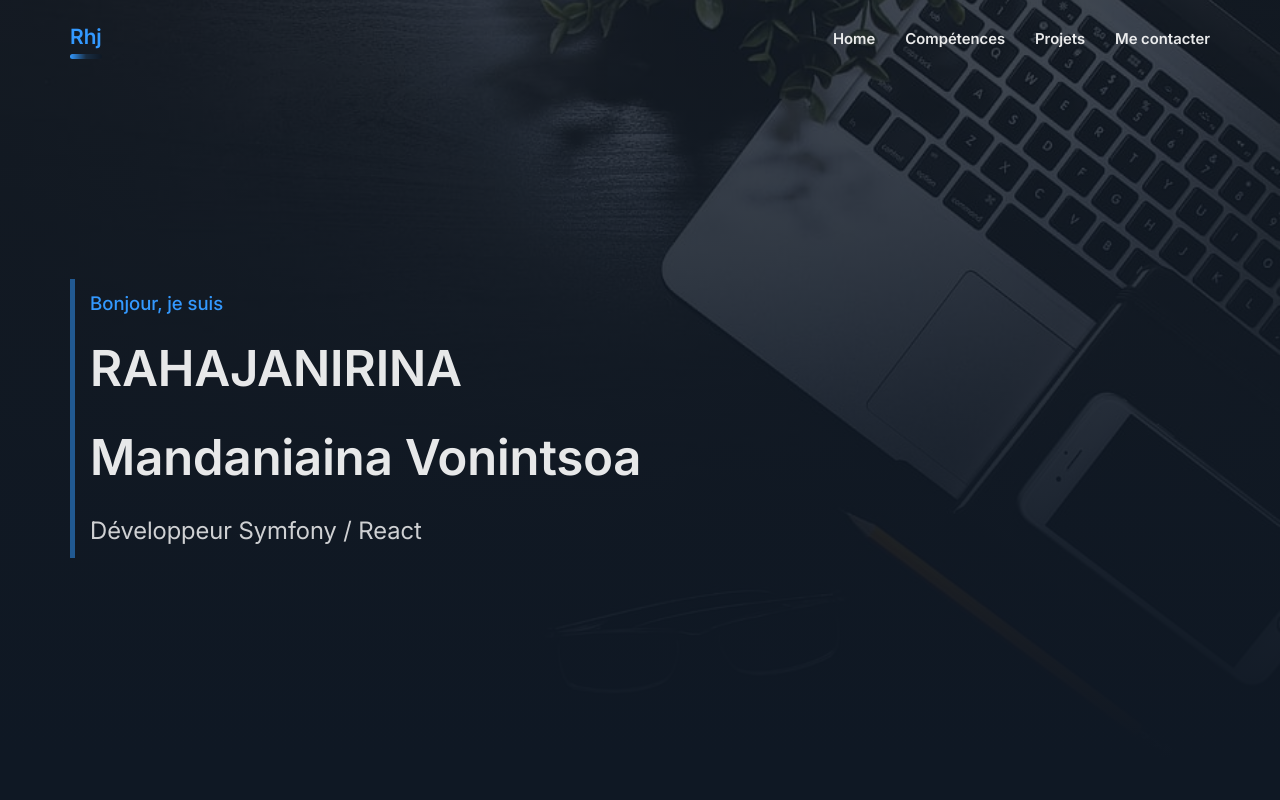
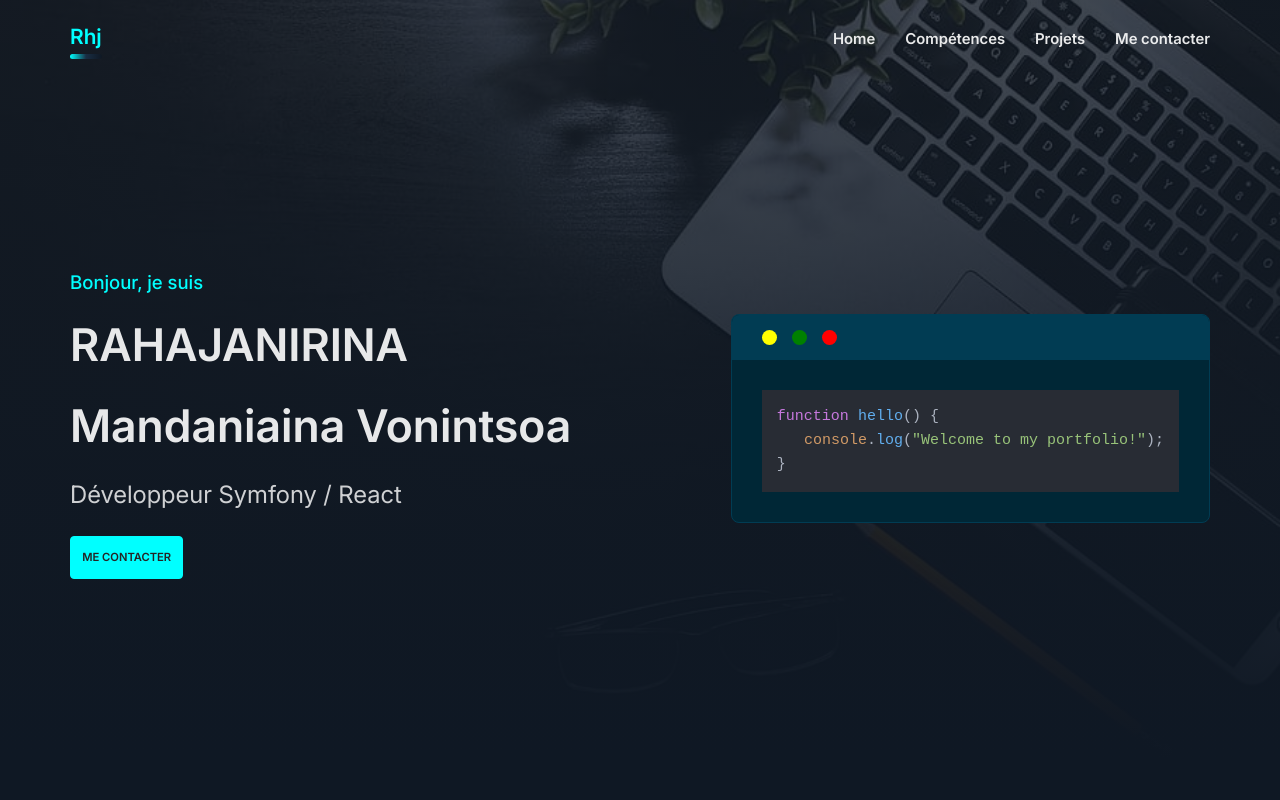
Before and after one commit to manda07tsou/portfolio, a React (Vite) app: page / in a window 1280 px wide. Shown: the top 800 px of the page. Built offline with nearby package versions, Linux system fonts and the light colour scheme.

Commit message:
style: primary color

```diff
--- a/index.html
+++ b/index.html
@@ -4,6 +4,11 @@
     <meta charset="UTF-8" />
     <link rel="icon" type="image/svg+xml" href="/public/images/logo_tsou.PNG" />
     <meta name="viewport" content="width=device-width, initial-scale=1.0" />
+    <link rel="stylesheet" href="https://cdnjs.cloudflare.com/ajax/libs/highlight.js/11.11.1/styles/atom-one-dark.min.css">
+    <script src="https://cdnjs.cloudflare.com/ajax/libs/highlight.js/11.11.1/highlight.min.js"></script>
+
+    <!-- and it's easy to individually load additional languages -->
+    <script src="https://cdnjs.cloudflare.com/ajax/libs/highlight.js/11.11.1/languages/go.min.js"></script>
     <title>Vonintsoa RAHAJANIRINA</title>
   </head>
   <body>
--- a/src/assets/styles/_buttons.scss
+++ b/src/assets/styles/_buttons.scss
@@ -3,7 +3,7 @@
    font-size: .75em;
    font-weight: 600;
    padding: 1em 1em;
-   // border-radius: 4px;
+   border-radius: 4px;
    text-transform: uppercase;
    cursor: pointer;
    border: 1px solid transparent;
--- a/src/assets/styles/_form.scss
+++ b/src/assets/styles/_form.scss
@@ -9,7 +9,7 @@ input, textarea{
    width: 100%;
    padding: .5em .8em;
    color: rgb(var(--color));
-   border-radius: 4px;
+   // border-radius: 4px;
 
    &::placeholder{
       color: rgb(255 255 255 / .5);
@@ -22,9 +22,9 @@ input, textarea{
 
 .form-group{
    label{
-      font-size: .85em;
+      font-size: .80em;
       text-transform: uppercase;
    }
 
-   margin-bottom: 1em;
+   margin-bottom: 1.5em;
 }
--- a/src/assets/styles/_header.scss
+++ b/src/assets/styles/_header.scss
@@ -70,10 +70,11 @@
    display: flex;
    align-items: center;
    height: 85vh;
+   justify-content: space-between;
 }
 
 .hero__title{
-   font-size: 3.3em;
+   font-size: 3em;
    font-weight: 600;
    line-height: 1.8em!important;
 }
@@ -84,10 +85,10 @@
    margin-bottom: .3em;
 }
 
-.hero__body{
-   border-left: 5px solid rgb(var(--primary)/.5);
-   padding-left: 1em;
-}
+// .hero__body{
+//    border-left: 5px solid rgb(var(--primary)/.5);
+//    padding-left: 1em;
+// }
 
 .mobil__sidebar{
    .logo{
--- a/src/assets/styles/_variable.scss
+++ b/src/assets/styles/_variable.scss
@@ -4,9 +4,13 @@
    --border: 130 134 176;
    --color:255 255 255;
    --color-100: #ebebeb;
-   --primary:0 172 230;
-   --primary:51 153 255;
-   --primary-inversed: #fff;
+   // --primary:0 172 230;
+   // --primary:51 153 255;
+   // --primary:0 255 204;
+   // --primary:77 148 255;
+   --primary: 0 255 255;
+   // --primary: 75 210 255;
+   --primary-inversed: #252424;
    --orange: 255 122 0;
    --purple: 173 0 255;
    --yellow: 255 230 0;
--- /dev/null
+++ b/src/components/Card/Card.tsx
@@ -0,0 +1,14 @@
+import "./_card.scss";
+
+export function Card({children}){
+   return <div className="card">
+      <div className="card__header">
+         <div className="circle circle__yellow"></div>
+         <div className="circle circle__green"></div>
+         <div className="circle circle__red"></div>
+      </div>
+      <div className="card__body">
+         {children}
+      </div>
+   </div>
+}
--- /dev/null
+++ b/src/components/Card/_card.scss
@@ -0,0 +1,37 @@
+.card{
+   background-color:rgb(0, 39, 54);
+   border-radius: 8px;
+   // border-radius: 8px;
+   overflow: hidden;
+   border: 1px solid rgb(1, 60, 83);
+}
+
+.card__header{
+   display: flex;
+   gap: 1em;
+   padding: 1em 2em;
+   background-color:rgb(1, 60, 83);
+
+   .circle{
+      width: 1em;
+      height: 1em;
+      background-color:green;
+      border-radius: 50%;
+   }
+
+   .circle__yellow{
+      background-color: yellow;
+   }
+
+   .circle__green{
+      background-color: green;
+   }
+
+   .circle__red{
+      background-color: red;
+   }
+}
+
+.card__body{
+   padding: 2em;
+}
--- a/src/templates/Hero.tsx
+++ b/src/templates/Hero.tsx
@@ -1,18 +1,39 @@
 import { useInView } from "react-intersection-observer"
 import { observerOptions } from "../config"
+import { Card } from "../components/Card/Card"
+import { useEffect, useRef } from "react"
 
 export function Hero(){
    const {ref, inView}= useInView(observerOptions)
+   const codeRef = useRef(null)
    const observerClass = inView ? "in":""
 
+  useEffect(() => {
+    // Accédez à l'objet global hljs depuis la CDN
+    if (hljs) {
+      hljs.highlightElement(codeRef.current);
+    }
+  }, []);
    return <section className="section hero" id="hero">
       <div className="hero__body">
+         {/* <Card> */}
             <h6 className="text-primary">Bonjour, je suis</h6>
             <div className={`hero__title`}>
                <div className={`uppercase fade ${observerClass}`} ref={ref}>RAHAJANIRINA</div>
                <div className={`fade ${observerClass}`} ref={ref}  style={{transitionDelay: ".1s"}}> Mandaniaina<span className="text"> Vonintsoa</span></div>
             </div>
             <div className={`hero__subtitle fade text-800 ${observerClass}`} style={{transitionDelay: ".2s"}}>Développeur Symfony / React</div>
+            <a href="#contacts" className="btn btn-primary mt-3">Me contacter</a>
+         {/* </Card> */}
       </div>
+      <Card>
+         <pre>
+            <code ref={codeRef}>
+            {`function hello() {
+   console.log("Welcome to my portfolio!");
+}`}
+            </code>
+         </pre>
+      </Card>
    </section>
 }
```
Lines whose indentation alone changed are shown as unchanged.
